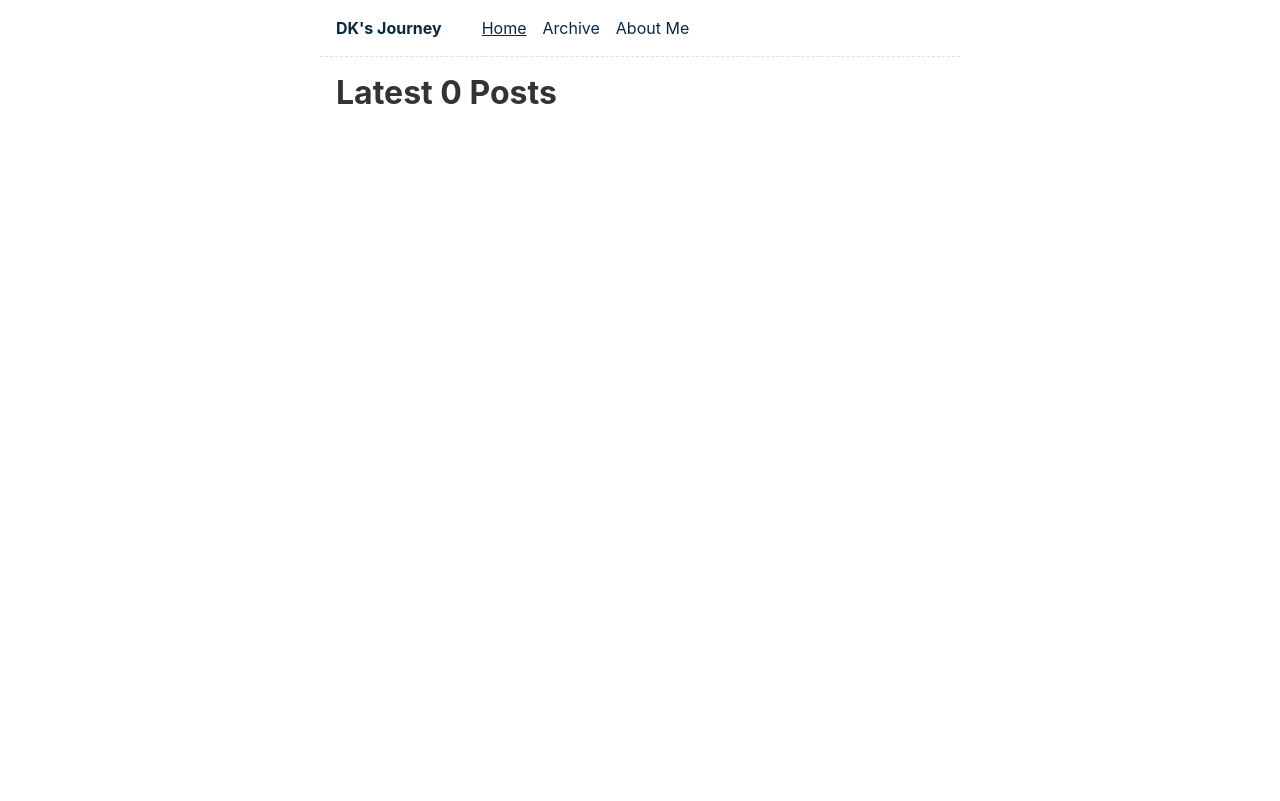
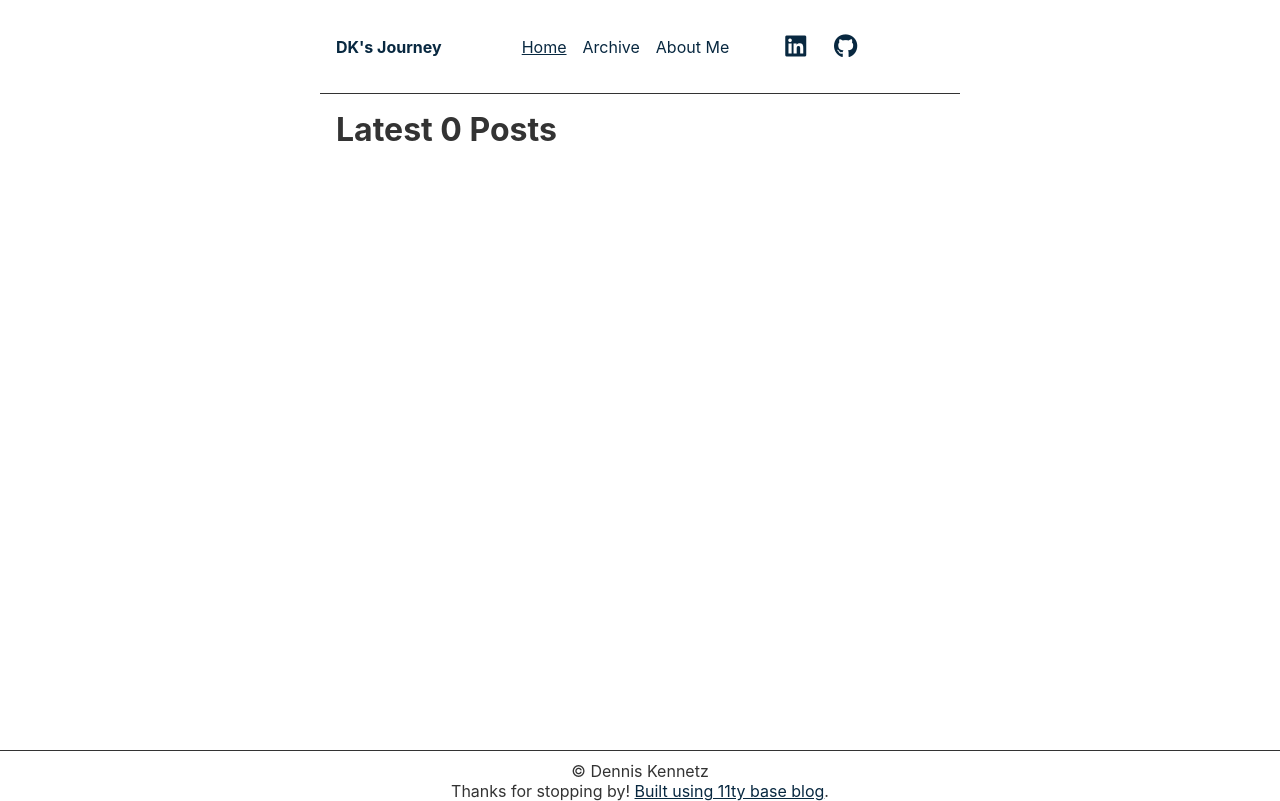
Before and after one commit to drkennetz/drkennetz.github.io, an Eleventy site: page content/index.njk in a window 1280 px wide. Built offline with nearby package versions, Linux system fonts and the light colour scheme; Eleventy itself is replaced by a stand-in of ours; files that its build step writes are made by us from their sources.

Commit message:
added some links and footer

```diff
--- a/_includes/layouts/base.njk
+++ b/_includes/layouts/base.njk
@@ -10,28 +10,14 @@
 		<link rel="alternate" href="/feed/feed.xml" type="application/atom+xml" title="{{ metadata.title }}">
 		<link rel="alternate" href="/feed/feed.json" type="application/json" title="{{ metadata.title }}">
 
-		{#- Uncomment this if you’d like folks to know that you used Eleventy to build your site!  #}
-		{#- <meta name="generator" content="{{ eleventy.generator }}"> #}
-
-		{#-
-		CSS bundles are provided via the `eleventy-plugin-bundle` plugin:
-		1. You can add to them using `{% css %}`
-		2. You can get from them using `{% getBundle "css" %}` or `{% getBundleFileUrl "css" %}`
-		3. You can do the same for JS: {% js %}{% endjs %} and <script>{% getBundle "js" %}</script>
-		4. Learn more: https://github.com/11ty/eleventy-plugin-bundle
-		#}
-
-		{#- Add an arbitrary string to the bundle #}
 		{%- css %}* { box-sizing: border-box; }{% endcss %}
-		{#- Add the contents of a file to the bundle #}
 		{%- css %}{% include "public/css/index.css" %}{% endcss %}
-		{#- Or add from node_modules #}
-		{# {%- css %}{% include "node_modules/prismjs/themes/prism-okaidia.css" %}{% endcss %} #}
 
 		{#- Render the CSS bundle using Inlined CSS (for the fastest site performance in production) #}
 		<style>{% getBundle "css" %}</style>
-		{#- Renders the CSS bundle using a separate file, if you can't set CSP directive style-src: 'unsafe-inline' #}
-		{#- <link rel="stylesheet" href="{% getBundleFileUrl "css" %}"> #}
+
+		<script defer src="https://kit.fontawesome.com/1b01ea6d0e.js" crossorigin="anonymous"></script>
+
 	</head>
 	<body>
 		<a href="#skip" class="visually-hidden">Skip to main content</a>
@@ -48,13 +34,21 @@
 				{%- endfor %}
 				</ul>
 			</nav>
+			<span class='contact'>
+			  <a aria-label="linkedin" href="https://www.linkedin.com/in/dennis-kennetz-377448142/"><i class="fab fa-linkedin"></i></a>
+			  <a aria-label="github" href="https://github.com/drkennetz"><i class="fab fa-github"></i></a>
+			</span>
 		</header>
 
 		<main id="skip">
 			{{ content | safe }}
 		</main>
 
-		<footer></footer>
+		<footer>
+		  &copy; Dennis Kennetz
+          <br>
+          Thanks for stopping by! <a href="https://11ty.io">Built using 11ty </a><a href="https://github.com/11ty/eleventy-base-blog">base blog</a>.
+		</footer>
 
 		<!-- Current page: {{ page.url | htmlBaseUrl }} -->
 	</body>
--- a/content/blog/journeyintodevelopment.md
+++ b/content/blog/journeyintodevelopment.md
@@ -47,7 +47,7 @@ During this time, I was a pretty bad student. I mean, I did well in school, but
 ## My first professional experience
 
 Even with a MS in Chemistry, getting your first job is hard. I applied to 100+ jobs in my first month out of school, and initially I heard back from 1, which was a sales gig selling Direct TV in Walmart. That stuff is brutal. 12 hour days, cold stopping people to ask if they want your stuff, pestering, bothering, not my personality. I lasted 2 weeks. I'm married - no kids - by this point and my wife and I decided this just wasn't going to work. We could swing it a few months based on what we had saved up before I got my first job. Fortunately, this job had a trial period to see if you'd be a good fit (high turnover job), and at the end of that trial I told him I wouldn't be continuing. He wished me the best.
-This is one of those providential moments in life. When I got off the phone, my wife and I said a prayer. Immediately when the prayer ended, and I mean immediately - like within 2 seconds, I head my phone ring. I picked it up, and it was the Director of the Genomics lab at St. Jude - one of the jobs I had applied for. He was interested in me! We setup a phone interview for 10 days out, had an onsite at the beginning of July, and I started as a research technologist July 31 with $12 in our bank account. Funny story because of how well this job worked out for me, but I was actually the 3rd choice out of 5 final candidates selected for the role. The first was hired, the second got a different job so she turned this one down, and then there was me. I only got hired because another rec was opened up directly under John, my Director and soon to be boss. He hired me _because I had some linux experience_. Haha.
+This is one of those providential moments in life. When I got off the phone, my wife and I said a prayer. Immediately when the prayer ended, and I mean immediately - like within 2 seconds, I heard my phone ring. I picked it up, and it was the Director of the Genomics lab at St. Jude - one of the jobs I had applied for. He was interested in me! We setup a phone interview for 10 days out, had an onsite at the beginning of July, and I started as a research technologist July 31 with $12 in our bank account. Funny story because of how well this job worked out for me, but I was actually the 3rd choice out of 5 final candidates selected for the role. The first was hired, the second got a different job so she turned this one down, and then there was me. I only got hired because another rec was opened up directly under John, my Director and soon to be boss. He hired me _because I had some linux experience_. Haha.
 
 I had no idea how valuable _some linux experience_ would be for my future.
 
--- a/public/css/index.css
+++ b/public/css/index.css
@@ -144,12 +144,22 @@ code {
 
 /* Header */
 header {
+	width: 100%;
+	border-bottom: solid 1px;
 	display: flex;
 	gap: 1em .5em;
 	flex-wrap: wrap;
 	align-items: center;
 	padding: 1em;
 }
+
+.contact{
+	float: right;
+	padding: 0 1rem;
+	margin: 1rem 1rem;
+	font-size: 1.5rem;
+}
+
 .home-link {
 	font-size: 1em; /* 16px /16 */
 	font-weight: 700;
@@ -159,10 +169,21 @@ header {
 	text-decoration: none;
 }
 
+footer {
+	border-top: solid 1px;
+	width: 100%;
+	height: 40px;
+	padding-top: 10px;
+	position: absolute;
+	bottom: 10px;
+	left: 0;
+	text-align: center;
+}
+
 /* Nav */
 .nav {
 	display: flex;
-	padding: 0;
+	padding: 10;
 	margin: 0;
 	list-style: none;
 }
@@ -268,3 +289,7 @@ a[href].header-anchor:focus,
 h2 + .header-anchor {
 	font-size: 1.5em;
 }
+
+.contact a{
+	padding-right: 21px;
+}
```
Also changed, not shown: content/img/dksjourney.png (added), 1 other file.
